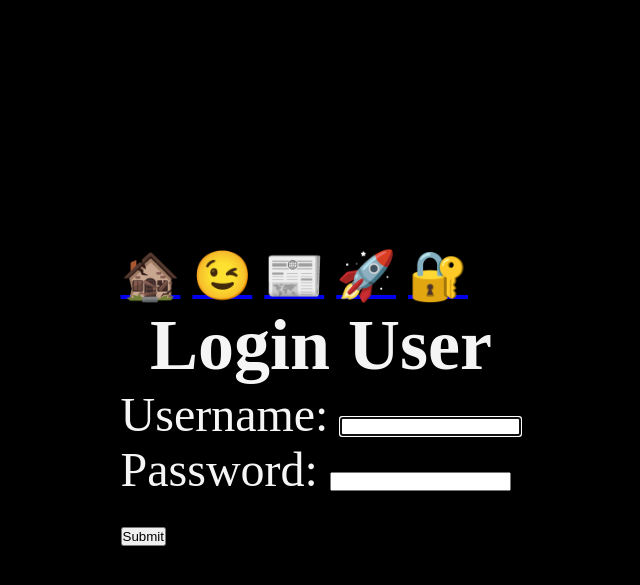
After one commit to Joe4i/Django, a Django app: page /user/login/ in a window 1280 px wide. The commit adds this page. Shown: the top 585 px of the page, without its empty margins (319-959 px from the left). Run offline with Django 5.2, Linux system fonts and the light colour scheme.

Commit message:
Auth Login

```diff
--- /dev/null
+++ b/Lesson4/Lesson3/models/UserRegistration/templates/users/login.html
@@ -0,0 +1,16 @@
+{% extends  "layout.html"%}
+
+{% block title %}
+Login User
+{% endblock  %}
+
+{% block content %}
+<article>
+   <h1>Login User</h1>
+   <form class="form-with-validation" action="/user/login/" method="post">
+      {% csrf_token %}
+      {{form}}
+      <button class='form-submit'>Submit</button>
+   </form>
+</article>
+{% endblock  %}
--- a/Lesson4/Lesson3/models/UserRegistration/urls.py
+++ b/Lesson4/Lesson3/models/UserRegistration/urls.py
@@ -5,7 +5,8 @@ from . import views
 app_name = 'users'
 urlpatterns = [
 
-    path('', views.register_root, name='users'),
+    path('register/', views.register_root, name='users'),
+    path('login/', views.login, name='login'),
 
 
 ]
--- a/Lesson4/Lesson3/models/UserRegistration/views.py
+++ b/Lesson4/Lesson3/models/UserRegistration/views.py
@@ -1,12 +1,26 @@
 from django.shortcuts import render, redirect
-from django.contrib.auth.forms import UserCreationForm
+from django.contrib.auth.forms import UserCreationForm, AuthenticationForm
+from django.contrib.auth import login as auth_login
+
 # Create your views here.
 def register_root(request):
     if request.method == "POST":
         form = UserCreationForm(request.POST)
         if form.is_valid():
-            form.save()
+            user = form.save()
+            auth_login(request, user)
             return redirect("posts:lists")
     else:
         form = UserCreationForm()
     return render(request, 'users/register.html', {'form': form})
+
+def login(request):
+    if request.method == "POST":
+        form = AuthenticationForm(data=request.POST)
+        if form.is_valid():
+            user = form.get_user()
+            auth_login(request, user)
+            return redirect('posts:lists')
+    else:
+        form = AuthenticationForm()
+    return render(request, 'users/login.html', {'form': form})
--- a/Lesson4/Lesson3/models/models/urls.py
+++ b/Lesson4/Lesson3/models/models/urls.py
@@ -24,7 +24,7 @@ urlpatterns = [
     path('', views.homepage),
     path('about/', views.about),
     path('posts/', include('posts.urls')),
-    path('user/register/', include('UserRegistration.urls'))
+    path('user/', include('UserRegistration.urls'))
 
 ]
 
--- a/Lesson4/Lesson3/models/templates/layout.html
+++ b/Lesson4/Lesson3/models/templates/layout.html
@@ -17,6 +17,7 @@
         <a href="/about"><span role='img' aria-label='About'>😉</span></a>
         <a href=" {% url "posts:lists" %} "><span role='img' aria-label='Posts'>📰</span></a>
         <a href=" {% url "users:users" %} "><span role='img' aria-label='Register'>🚀</span></a>
+        <a href=" {% url "users:login" %} "><span role='img' aria-label='Login'>🔐</span></a>
     </nav>
     <main>
         {% block content%}
```
Also changed, not shown: Lesson4/Lesson3/models/db.sqlite3.
